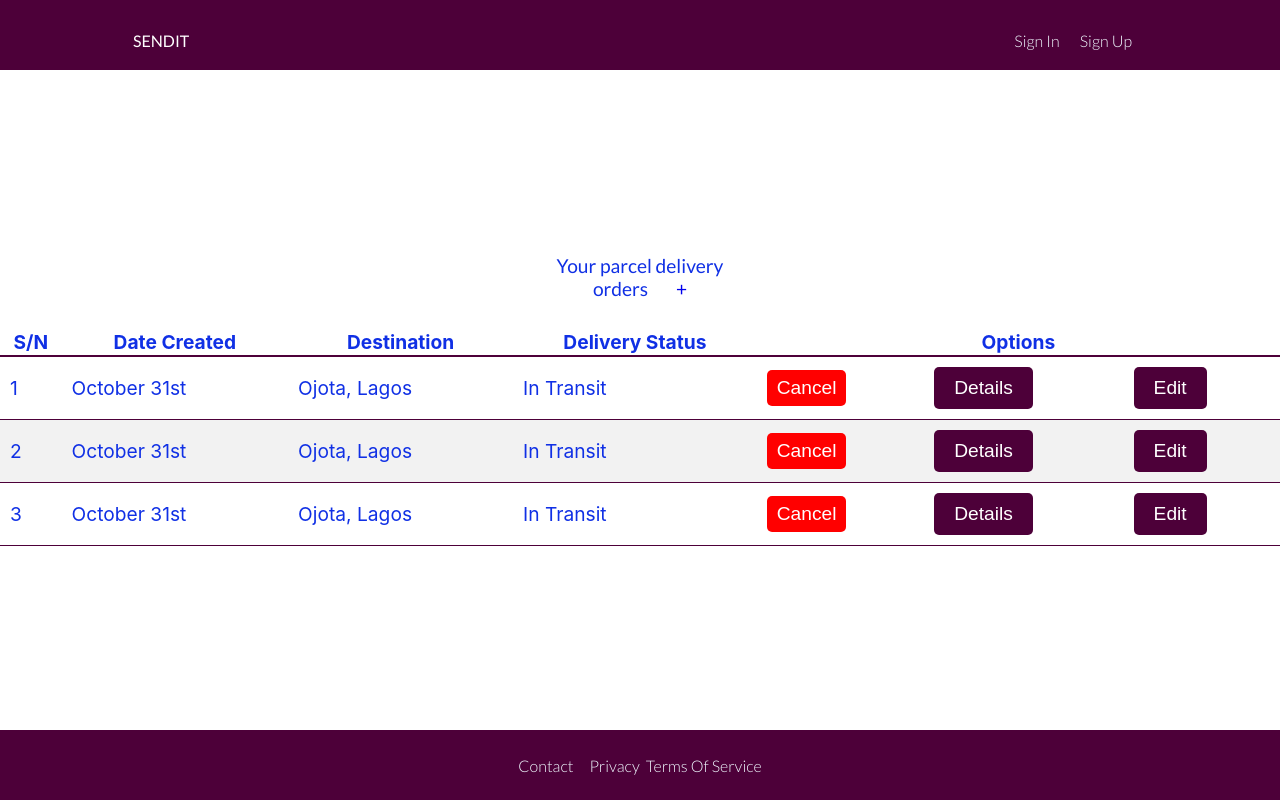
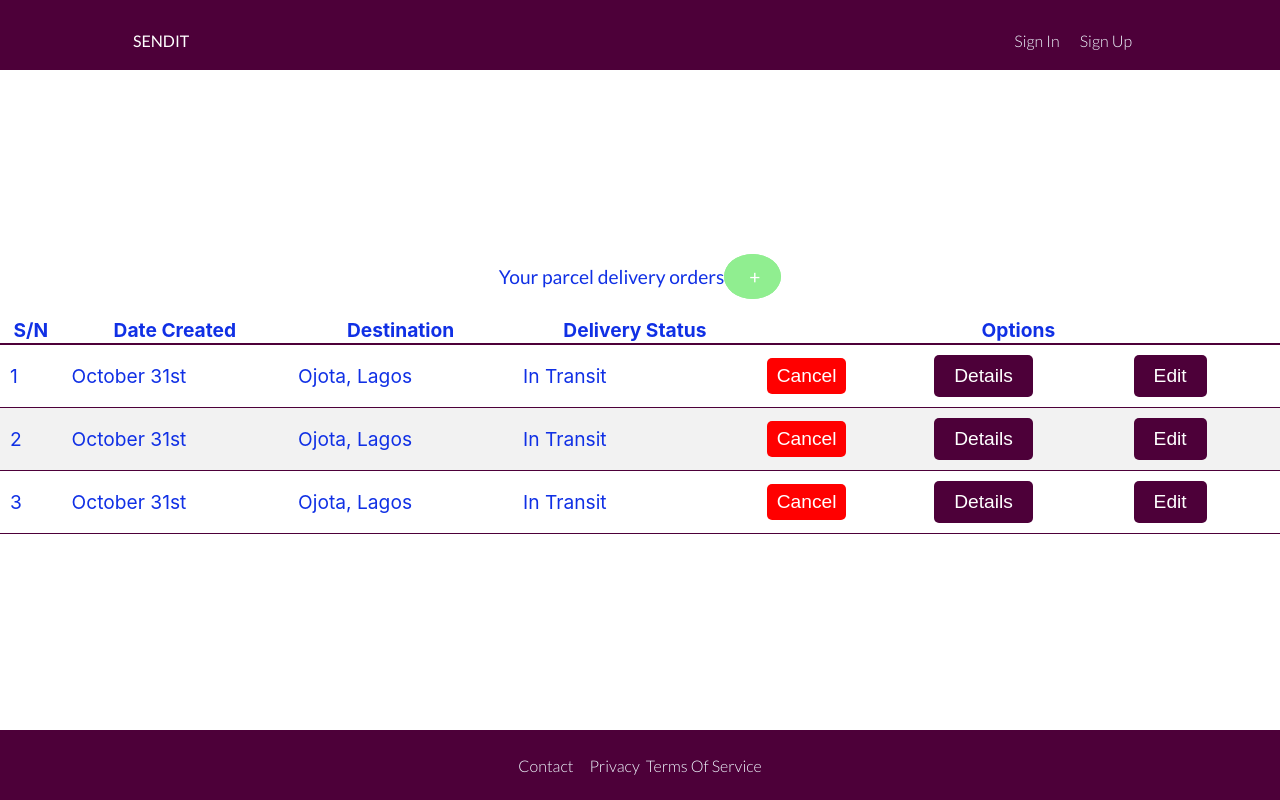
Before and after one commit to oneEyedSunday/sendit-react-frontend, a React (Create React App) app: page /parcels in a window 1280 px wide. Built offline with nearby package versions, Linux system fonts and the light colour scheme.

Commit message:
Floating btn styles, card alignment

```diff
--- a/src/App.css
+++ b/src/App.css
@@ -422,7 +422,8 @@ button.tall-btn {
 .card {
   min-height: calc(100vh - 210px);
   min-width: 500px;
-  margin: 0 auto;
+  margin-left: auto;
+  margin-right: auto;
   align-items: center;
   display: flex;
 }
--- a/src/components/Parcels.jsx
+++ b/src/components/Parcels.jsx
@@ -48,7 +48,7 @@ export default class Parcels extends Component {
                             <React.Fragment>
                                 <div className="parcel__context">
                                     <p>Your parcel delivery orders
-                                        <a href="/create" className="action link" title="Create Order"> &#43; </a>
+                                        <a href="/create" className="parcel__floating__btn" title="Create Order"> &#43; </a>
                                     </p>
                                 </div>
                                 <Table  headers={this.headers} data={this.state.parcels}/>
--- a/src/components/parcels.css
+++ b/src/components/parcels.css
@@ -6,16 +6,16 @@
     font-family: 'Lato', sans-serif;
 }
 
-.parcel__context p > a {
-    margin-left: 10%;
-}
-
 .parcel__context p>a:hover, .parcel__context p>a:focus {
     content: 'Create Order';
 }
 
-.parcel__button {
-    /* width: 100%; */
+.parcel__floating__btn {
+    background-color: lightgreen;
+    border: 1px solid lightgreen;
+    border-radius: 50%;
+    padding: 10px 20px;
+    color: #fff;
 }
 
 .parcel__button a {
```
